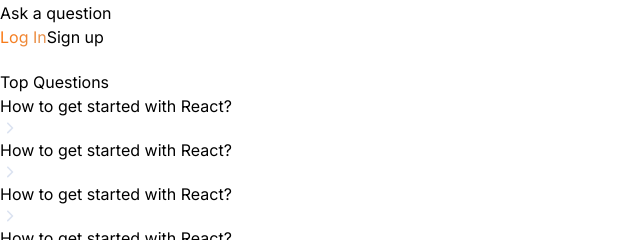
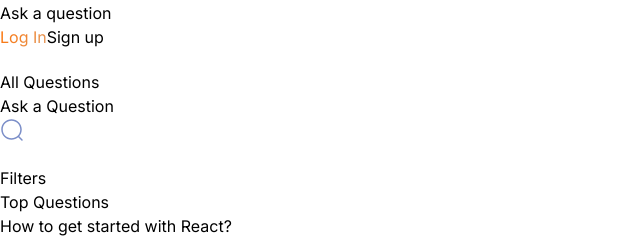
Before and after one commit to NeoInnoLab/StackOverFlow_Next.js, a Next.js app: page / in a window 1280 px wide. Shown: the part 437-677 px from the top of the page, without its empty margins (0-640 px from the left). Built offline with nearby package versions, Linux system fonts and the light colour scheme; no server answers.

Commit message:
create local Searchbar

```diff
--- a/app/(root)/(home)/page.tsx
+++ b/app/(root)/(home)/page.tsx
@@ -1,3 +1,29 @@
+import LocalSearchBar from "@/components/shared/search/LocalSearchBar";
+import { Button } from "@/components/ui/button";
+import Link from "next/link";
+
 export default function Home() {
-  return <div className="h-screen"></div>;
+  return (
+    <>
+      <div className="flex w-full flex-col-reverse justify-between gap-4 sm:flex-row sm:items-center">
+        <h1 className="h1-bold text-dark100_light900">All Questions</h1>
+        <Link className="flex justify-end max-sm:w-full" href="/ask-question">
+          <Button className="primary-gradient min-h-[46px] px-4 py-3 !text-light-900">
+            Ask a Question
+          </Button>
+        </Link>
+      </div>
+
+      <div className="mt-11 flex justify-between gap-5 max-sm:flex-col sm:items-center">
+        <LocalSearchBar
+          route="/"
+          iconPosition="left"
+          imgSrc="/assets/icons/search.svg"
+          placeholder=""
+          otherClasses="flex-1"
+        />
+        Filters
+      </div>
+    </>
+  );
 }
--- a/app/(root)/layout.tsx
+++ b/app/(root)/layout.tsx
@@ -11,7 +11,7 @@ const Layout = ({ children }: { children: React.ReactNode }) => {
         <LeftSidebar />
 
         <section className="flex min-h-screen flex-1 flex-col px-6 pb-6 pt-36 max-md:pb-14 sm:px-14">
-          <div className="mx-auto w-full max-w-5xl"></div>
+          <div className="mx-auto w-full max-w-5xl">{children}</div>
         </section>
 
         <RightSidebar />
--- a/components/shared/LeftSidebar.tsx
+++ b/components/shared/LeftSidebar.tsx
@@ -20,7 +20,7 @@ const LeftSidebar = () => {
         {sidebarLinks.map((item) => {
           const isActive =
             (pathname.includes(item.route) && item.route.length > 1) ||
-            pathname === item.route;
+            pathname === item.route; // Determine if the current path corresponds to the active item's route
           return (
             <Link
               key={item.route}
--- /dev/null
+++ b/components/shared/search/LocalSearchBar.tsx
@@ -0,0 +1,54 @@
+"use client";
+import { Input } from "@/components/ui/input";
+import Image from "next/image";
+import React from "react";
+
+interface Props {
+  route: string;
+  iconPosition: string;
+  imgSrc: string;
+  placeholder: string;
+  otherClasses?: string;
+}
+const LocalSearchBar = ({
+  route,
+  iconPosition,
+  imgSrc,
+  placeholder,
+  otherClasses,
+}: Props) => {
+  return (
+    <div
+      className={`background-light800_darkgradient flex min-h-[56px] grow items-center gap-4 rounded-[10px] px-4 ${otherClasses}`}
+    >
+      {iconPosition === "left" && (
+        <Image
+          src={imgSrc}
+          alt="search icon"
+          width={24}
+          height={24}
+          className="cursor-pointer"
+        />
+      )}
+      <Input
+        type="text"
+        placeholder={placeholder}
+        value=""
+        onChange={() => {}}
+        className="paragraph-regular no-focus placeholder background-light800_darkgradient text-dark400_light700 border-none shadow-none outline-none"
+      />
+
+      {iconPosition === "right" && (
+        <Image
+          src={imgSrc}
+          alt="search icon"
+          width={24}
+          height={24}
+          className="cursor-pointer"
+        />
+      )}
+    </div>
+  );
+};
+
+export default LocalSearchBar;
```
